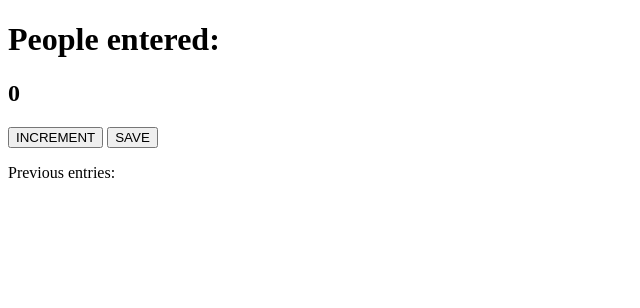
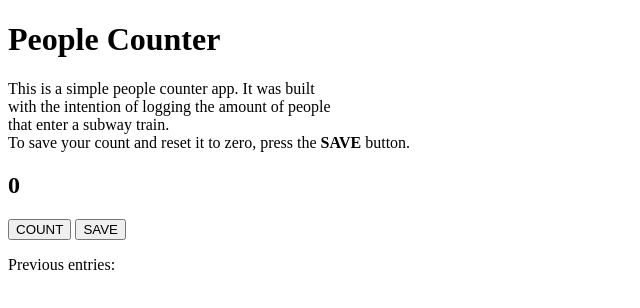
Before and after one commit to ktaylor99/peoplecounter, a plain HTML site: page index.html in a window 1280 px wide. Shown: the whole page, without its empty margins (0-640 px from the left). Drawn offline with Linux system fonts and the light colour scheme.

Commit message:
Finished index page

```diff
--- a/index.html
+++ b/index.html
@@ -8,11 +8,17 @@
     <title>People Counter</title>
 </head>
 <body>
-    <h1>People entered:</h1>
+    <h1>People Counter</h1>
+    <p>This is a simple people counter app. It was built
+        <br> with the intention of logging the amount of people
+        <br>that enter a subway train.
+        <br>To save your count and reset it to zero, press the <b>SAVE</b> button. </b></p>
     <h2 id="count-el">0</h2>
-    <button id="increment-btn" onclick="increment()">INCREMENT</button>
+    <div class="buttons">
+    <button id="increment-btn" onclick="increment()">COUNT</button>
     <button id="save-btn" onclick="save()">SAVE</button>
-    <p id="save-el">Previous entries:</p>
+    </div>
+    <p id="save-el">Previous entries: </p>
     <script src="script.js"></script>
 </body>
 </html>
```
